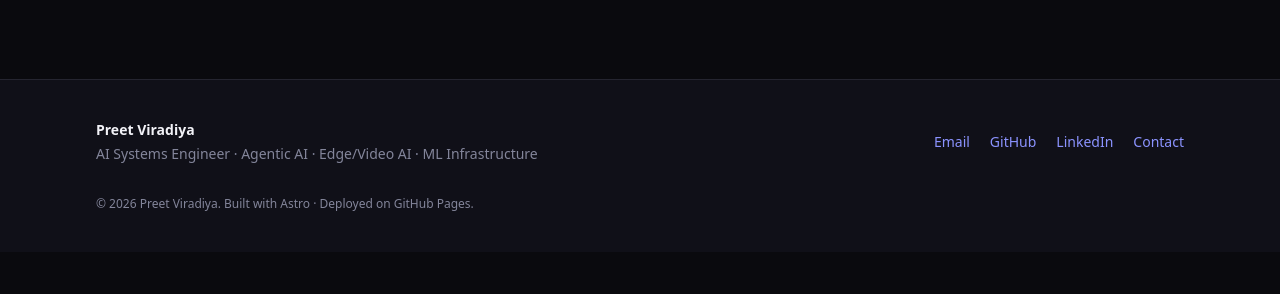
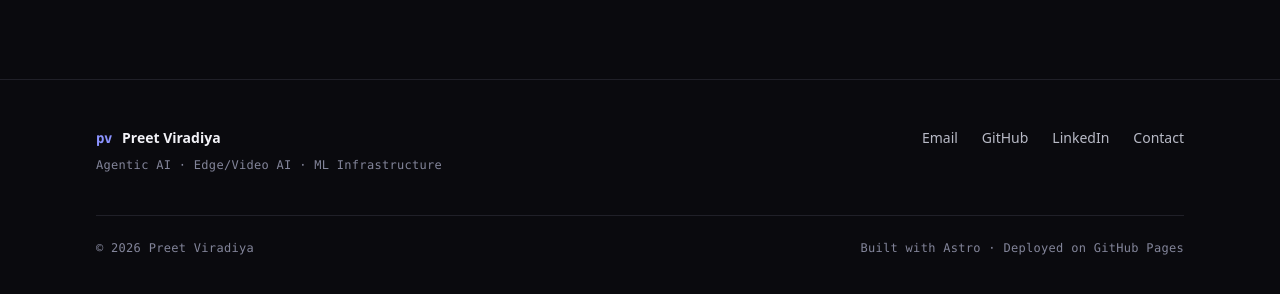
Before and after one commit to pinakin7/pinakin7.github.io, an Astro site: page / in a window 1280 px wide. Shown: the part 4773-5067 px from the top of the page. Before the commit the page ends 5025 px from the top, so only its background shows below. Built offline with nearby package versions, Linux system fonts and the light colour scheme; Astro itself is replaced by a stand-in of ours.

Commit message:
Refactor Footer component: enhance layout, improve styles, and update link handling for better user experience

```diff
--- a/src/components/Footer.astro
+++ b/src/components/Footer.astro
@@ -6,42 +6,58 @@ const hasLinkedIn = contact.linkedin?.startsWith('http');
 const year = new Date().getFullYear();
 ---
 
-<footer class="border-t" style="border-color: var(--color-line); background-color: var(--color-surface);">
-  <div class="container-page py-10">
-    <div class="flex flex-col gap-6 sm:flex-row sm:items-center sm:justify-between">
-      <div>
-        <p class="text-sm font-semibold" style="color: var(--color-ink);">
-          {metadata.name}
+<footer class="border-t" style="border-color: var(--color-line);">
+  <div class="container-page py-12">
+    <div class="flex flex-col gap-8 sm:flex-row sm:items-start sm:justify-between">
+      <div class="max-w-sm">
+        <p class="flex items-baseline gap-2.5">
+          <span class="metric-num text-sm font-semibold" style="color: var(--color-accent);" aria-hidden="true">pv</span>
+          <span class="text-sm font-semibold" style="color: var(--color-ink);">{metadata.name}</span>
         </p>
-        <p class="mt-1 text-sm" style="color: var(--color-muted);">
-          AI Systems Engineer · Agentic AI · Edge/Video AI · ML Infrastructure
+        <p class="mono-label mt-2 leading-relaxed">
+          Agentic AI · Edge/Video AI · ML Infrastructure
         </p>
       </div>
 
-      <ul class="flex flex-wrap items-center gap-x-5 gap-y-2 text-sm">
+      <ul class="flex flex-wrap items-center gap-x-6 gap-y-2 text-sm">
         <li>
-          <a class="link-accent" href={`mailto:${contact.email}`}>Email</a>
+          <a class="footer-link" href={`mailto:${contact.email}`}>Email</a>
         </li>
         <li>
-          <a class="link-accent" href={contact.github} target="_blank" rel="noopener">GitHub</a>
+          <a class="footer-link" href={contact.github} target="_blank" rel="noopener">GitHub</a>
         </li>
         {
           hasLinkedIn && (
             <li>
-              <a class="link-accent" href={contact.linkedin} target="_blank" rel="noopener">
+              <a class="footer-link" href={contact.linkedin} target="_blank" rel="noopener">
                 LinkedIn
               </a>
             </li>
           )
         }
         <li>
-          <a class="link-accent" href="/contact/">Contact</a>
+          <a class="footer-link" href="/contact/">Contact</a>
         </li>
       </ul>
     </div>
 
-    <p class="mt-8 text-xs" style="color: var(--color-muted);">
-      © {year} {metadata.name}. Built with Astro · Deployed on GitHub Pages.
-    </p>
+    <div
+      class="mt-10 flex flex-col gap-2 border-t pt-6 sm:flex-row sm:items-center sm:justify-between"
+      style="border-color: var(--color-line);"
+    >
+      <p class="mono-label">© {year} {metadata.name}</p>
+      <p class="mono-label">Built with Astro · Deployed on GitHub Pages</p>
+    </div>
   </div>
 </footer>
+
+<style>
+  .footer-link {
+    font-weight: 500;
+    color: var(--color-ink-soft);
+    transition: color 0.2s ease;
+  }
+  .footer-link:hover {
+    color: var(--color-ink);
+  }
+</style>
```
